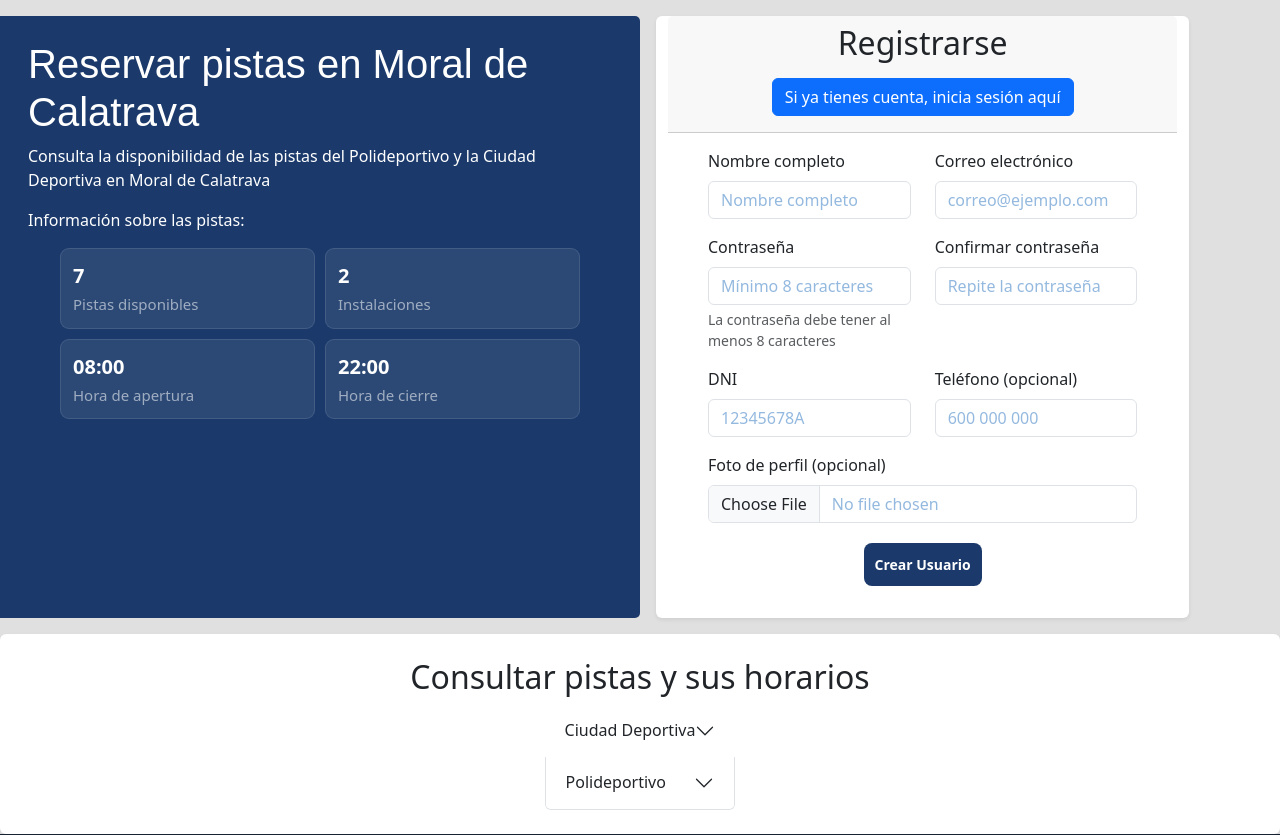
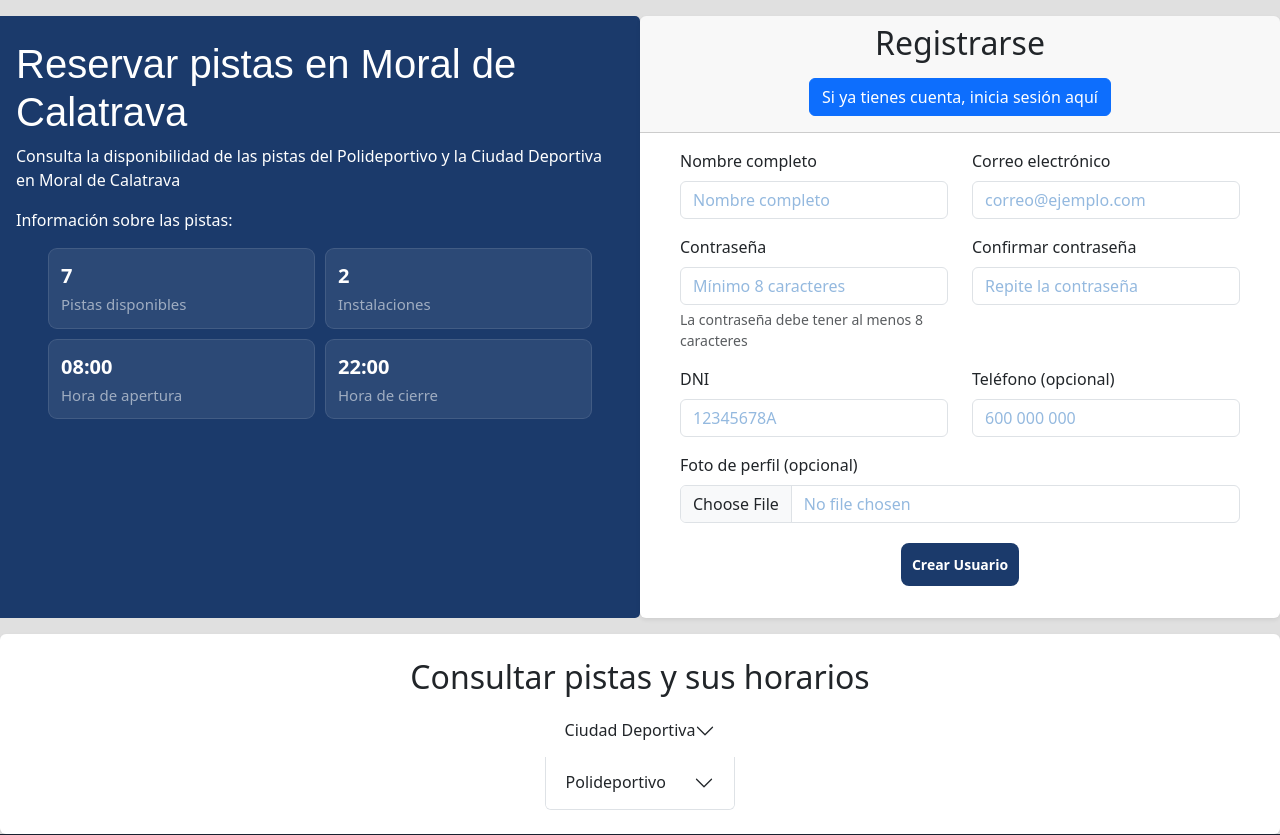
Before and after one commit to joseignaciosegovia/daw_proy_segovia_joseignacio_RPO, a PHP site: page / in a window 1280 px wide. Shown: the part 93-928 px from the top of the page. Run offline with PHP 8.4, Linux system fonts and the light colour scheme; data comes from the database, SQL or seed files in the repository; some libraries are stand-ins or nearby versions.

Commit message:
El formulario de creación de clientes llega hasta el borde derecho

```diff
--- a/index.php
+++ b/index.php
@@ -159,8 +159,8 @@
         }
 ?>
 
-    <div class="container-fluid my-3">
-        <div class="row column-gap-3">
+    <div class="container-fluid my-3 px-0">
+        <div class="row g-0">
             <div class="col-12 col-md-6 pt-4" id="informacionPrincipal">
                 <div class="row px-3">
                     <h1>Reservar pistas en Moral de Calatrava</h1>
@@ -180,7 +180,7 @@
                     <div class="stat"><div class="stat-n">22:00</div><div class="stat-l">Hora de cierre</div></div>
                 </div>
             </div>
-            <div class="card shadow-sm border-0 col-12 col-md-5">
+            <div class="card shadow-sm border-0 col-12 col-md">
                 <div class="card-header text-center">
                     <h2 class="d-flex justify-content-center">Registrarse</h2>
                     <a class="btn btn-primary my-2 text-center w-auto" href="public/accesoCliente.php">Si ya tienes cuenta, inicia sesión aquí</a>
```
